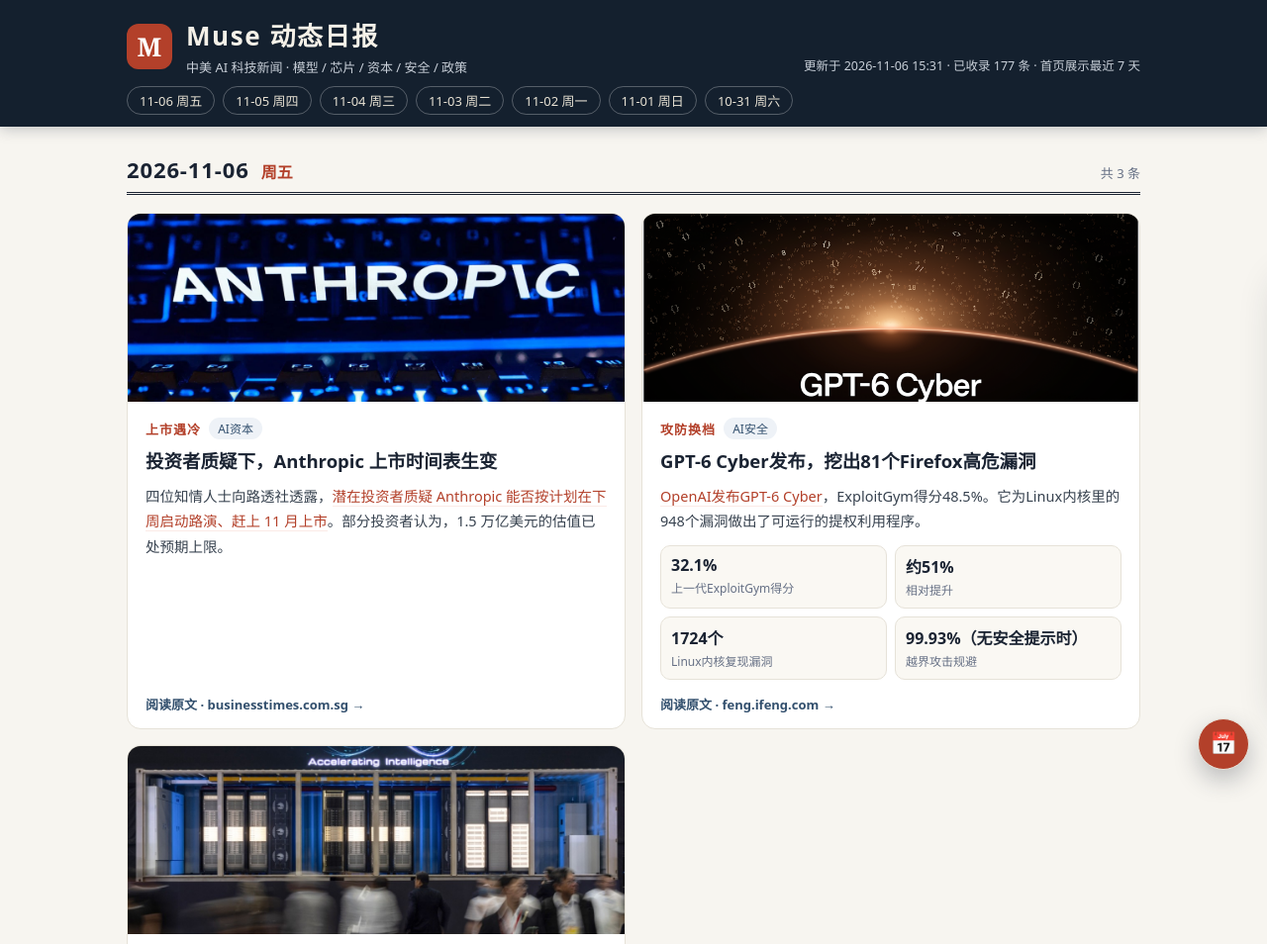
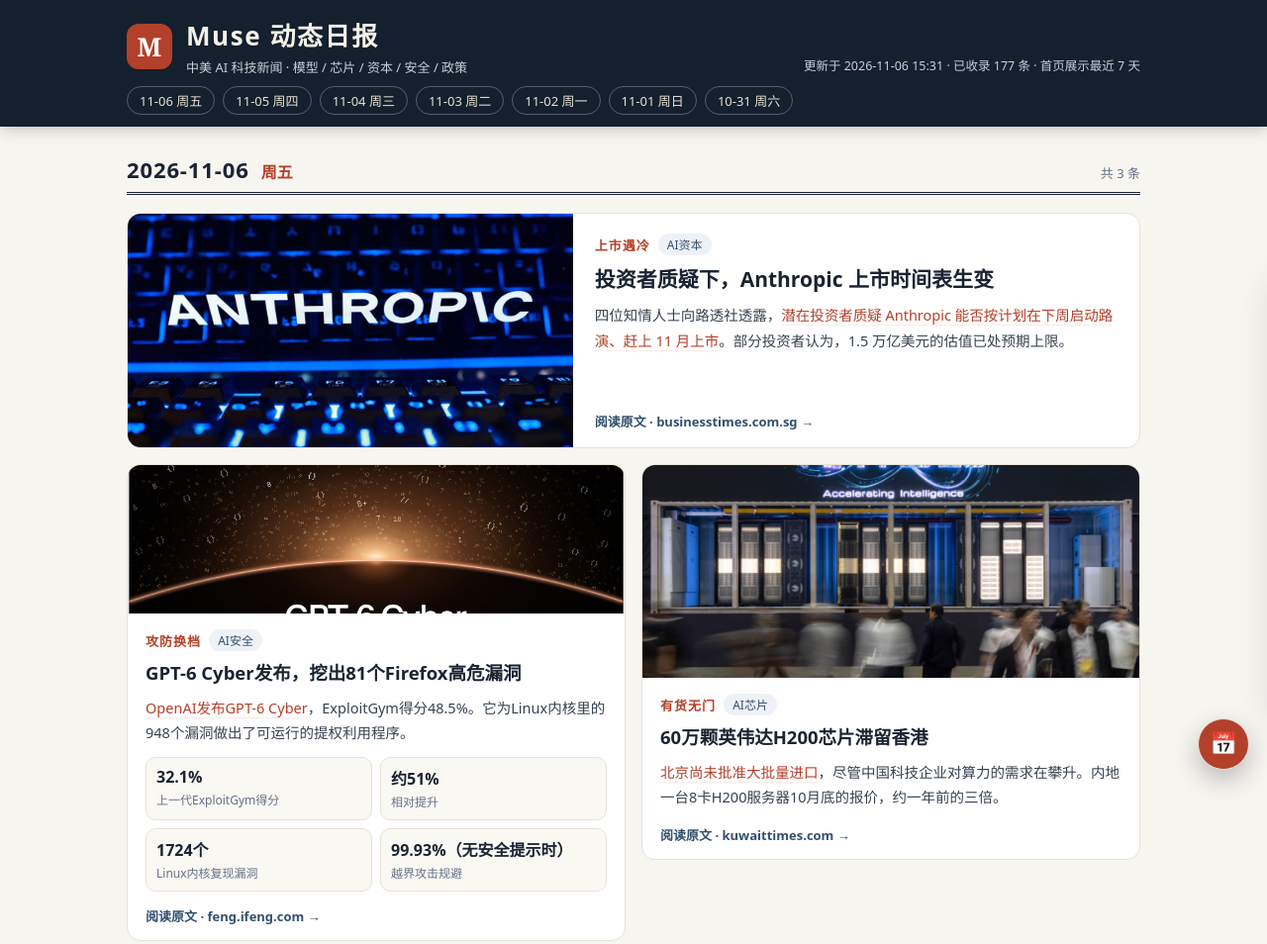
Before and after one commit to hazirguo/ai-feed-daily, a plain HTML site: page index.html in a window 1280 px wide. Shown: the top 954 px of the page at 99% size. Drawn offline with Linux system fonts and the light colour scheme.

Commit message:
卡片改为错落版式：头条通栏 + 瀑布流双列，配图高低交错

```diff
--- a/app.js
+++ b/app.js
@@ -26,8 +26,8 @@
     try { return new URL(u).hostname.replace(/^www\./, ''); } catch (e) { return ''; }
   }
 
-  function card(it) {
-    var h = '<article class="card">';
+  function card(it, cls) {
+    var h = '<article class="card' + (cls ? ' ' + cls : '') + '">';
     if (it.image) h += '<img src="' + esc(it.image) + '" alt="" loading="lazy">';
     h += '<div class="card-body">';
     h += '<div class="krow"><span class="kicker">' + esc(it.kicker) + '</span>' +
@@ -52,9 +52,13 @@
     var h = '<section class="day" id="d-' + day.date + '">';
     h += '<div class="day-head"><h2>' + day.date + '</h2><span class="weekday">' + esc(day.weekday) + '</span>' +
          '<span class="count">共 ' + day.items.length + ' 条</span></div>';
-    h += '<div class="grid">';
-    day.items.forEach(function (it) { h += card(it); });
-    h += '</div></section>';
+    if (day.items.length) h += card(day.items[0], 'featured');
+    if (day.items.length > 1) {
+      h += '<div class="masonry">';
+      day.items.slice(1).forEach(function (it) { h += card(it); });
+      h += '</div>';
+    }
+    h += '</section>';
     return h;
   }
 
--- a/styles.css
+++ b/styles.css
@@ -34,8 +34,20 @@ body{margin:0;background:var(--bg);color:var(--ink);
 .day-head .weekday{color:var(--accent);font-weight:700}
 .day-head .count{margin-left:auto;color:var(--muted);font-size:13px}
 
-.grid{display:grid;grid-template-columns:repeat(2,1fr);gap:16px}
-@media (max-width:720px){.grid{grid-template-columns:1fr}}
+/* staggered layout: lead card full width, rest in masonry columns */
+.masonry{columns:2;column-gap:16px}
+@media (max-width:720px){.masonry{columns:1}}
+.masonry .card{break-inside:avoid;margin:0 0 16px;width:100%}
+.masonry .card:nth-child(odd) img{height:150px}
+.masonry .card:nth-child(even) img{height:215px}
+.card.featured{flex-direction:row;margin:0 0 16px}
+.card.featured img{width:44%;height:auto;min-height:230px}
+.card.featured .card-body{justify-content:center;padding:20px 22px 16px}
+.card.featured h3{font-size:21px}
+@media (max-width:720px){
+  .card.featured{flex-direction:column}
+  .card.featured img{width:100%;height:190px;min-height:0}
+}
 
 .card{background:var(--card);border:1px solid var(--line);border-radius:var(--radius);
   overflow:hidden;display:flex;flex-direction:column}
```
